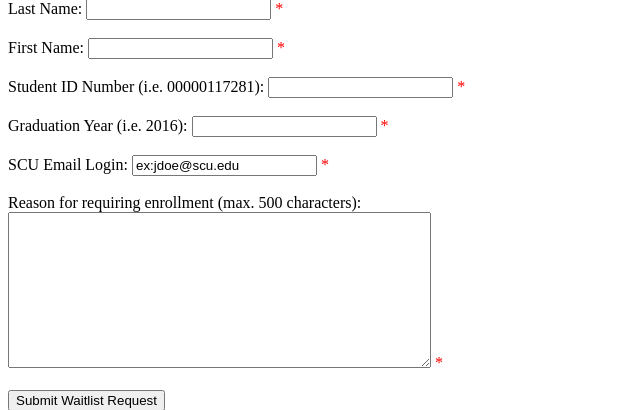
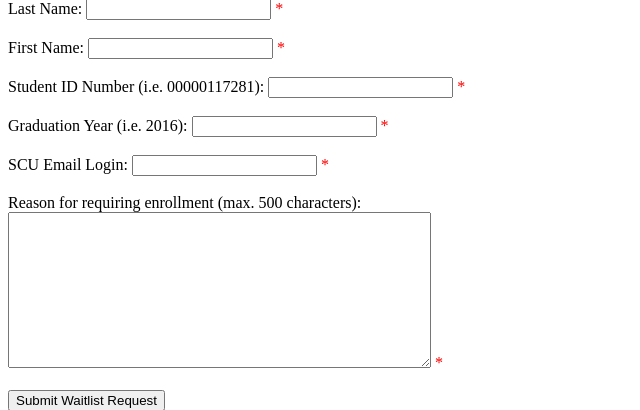
Before and after one commit to sanzstv/SWL, a PHP site: page /student/waitlist.php in a window 1280 px wide. Shown: the part 142-552 px from the top of the page, without its empty margins (0-640 px from the left). Run offline with PHP 8.4, Linux system fonts and the light colour scheme; some libraries are stand-ins or nearby versions.

Commit message:
removed example text

```diff
--- a/student/waitlist.php
+++ b/student/waitlist.php
@@ -69,7 +69,7 @@ Last Name: <input name = "first" label = "Last Name" type = "text" maxlength = "
 First Name: <input name = "last" label = "First Name" type = "text" maxlength = "30"> <span class = "error">* <?php echo $firstErr;?></span><br><br>
 Student ID Number (i.e. 00000117281): <input name = "studentID" label = "Student ID Number" type = "text" pattern = "[0-9]{11}" maxlength = "11"> <span class = "error">*<?php echo $studentIDErr;?></span><br><br>
 Graduation Year (i.e. 2016): <input name = "gradYear" label = "Graduation Year" type = "text" pattern = "[0-9]{4}" maxlength = "4"> <span class = "error">*<?php echo $gradYearErr;?></span><br><br>
-SCU Email Login: <input name = "email" label = "SCU Email Login" type = "email" maxlength = "43" value="ex:jdoe@scu.edu"\> <span class = "error">*<?php echo $emailErr;?></span><br><br>
+SCU Email Login: <input name = "email" label = "SCU Email Login" type = "email" maxlength = "43"\> <span class = "error">*<?php echo $emailErr;?></span><br><br>
         Reason for requiring enrollment (max. 500 characters):</br>
         <textarea id = "reason" cols = "50" rows = "10" required = "required" value = "Please explain why you need to be enrolled in this class."></textarea> <span class = "error">*<?php echo $reasonErr;?></span><br><br>
         <div class="g-recaptcha" data-sitekey="6LdJGBATAAAAADdwl_wupyRNeiy1go0ZUk2bEu1P" required = "required"></div>
```
